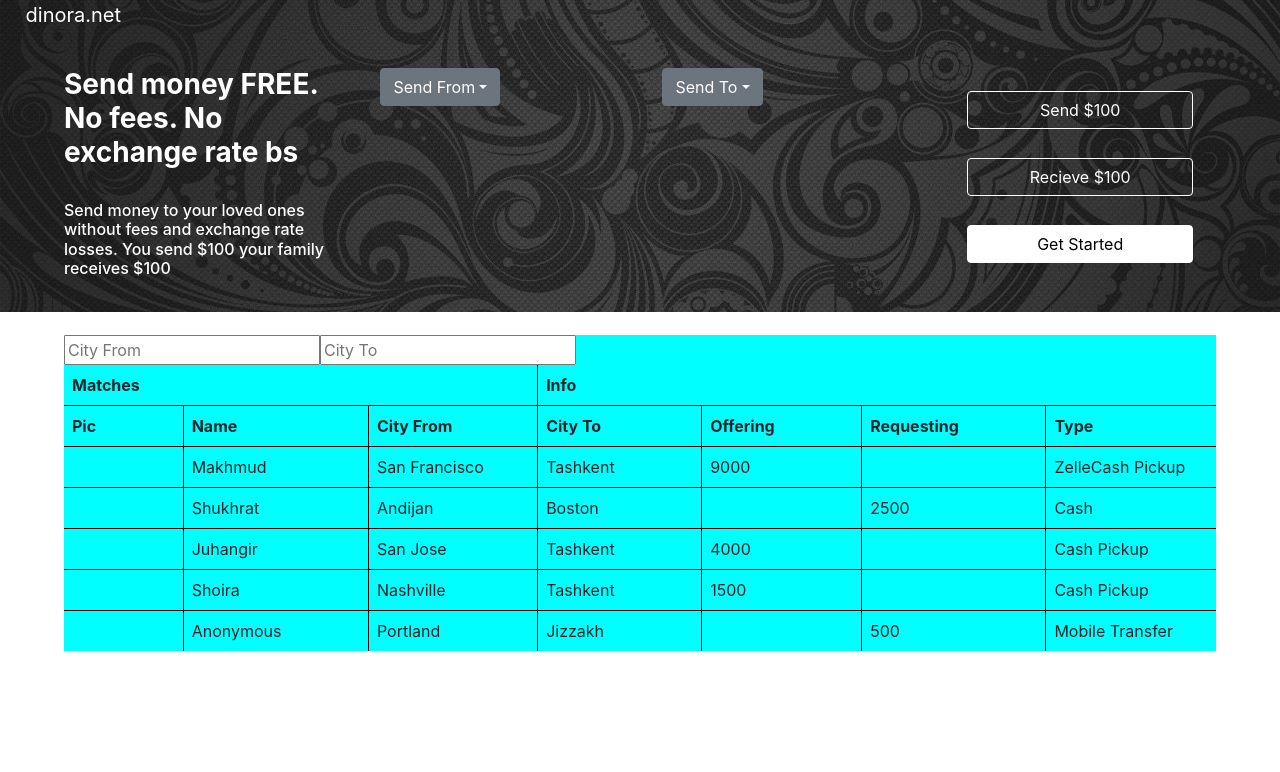
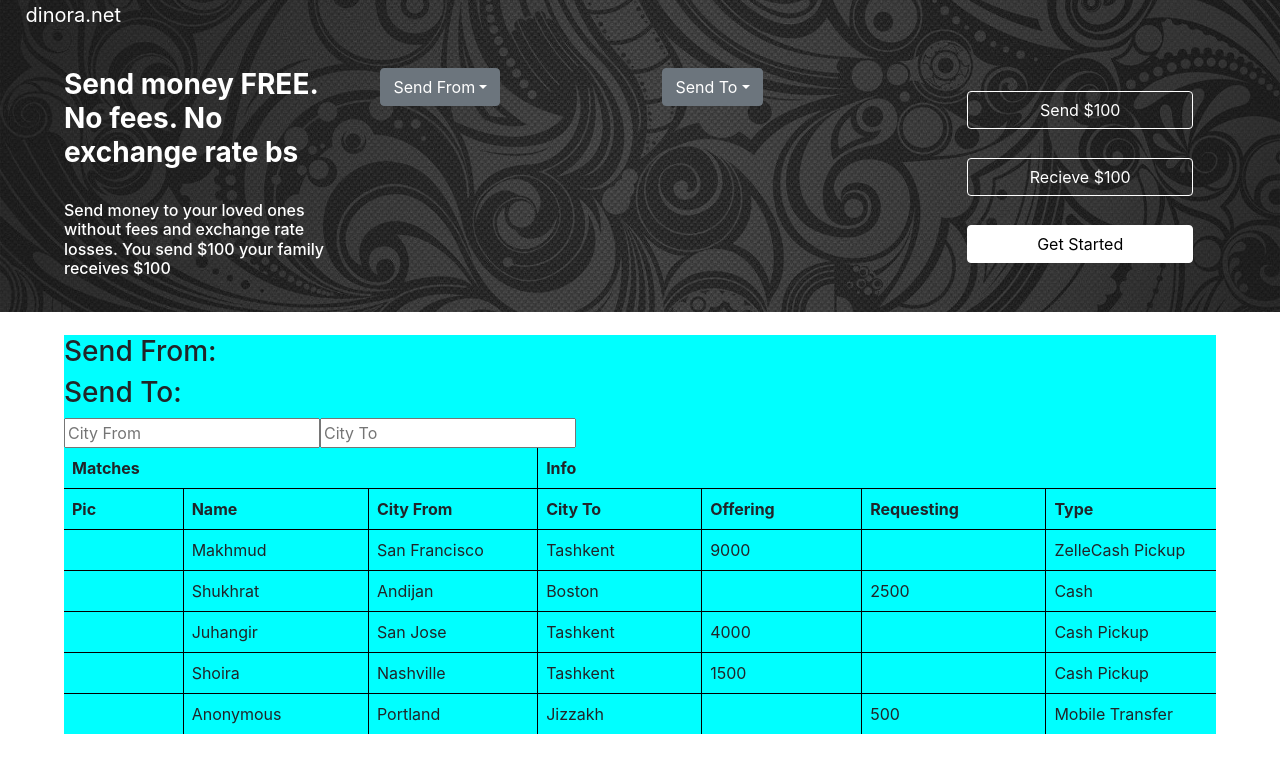
Before and after one commit to aziz158/Dinora.net, a React (Create React App) app in the folder dinora-net/: page / in a window 1280 px wide. Shown: the top 772 px of the page. Built offline with nearby package versions, Linux system fonts and the light colour scheme.

Commit message:
Added placeholder for data passing

```diff
--- a/dinora-net/src/components/Table.js
+++ b/dinora-net/src/components/Table.js
@@ -103,7 +103,9 @@ export default function Table({ columns, data }) {
     <>
         <div className='upper-half-container'>
           <div className='top-table-container'>
-
+            {/* PLACEHOLDER */}
+            <h3>Send From: </h3>
+            <h3>Send To: </h3>
           </div>
           <div className='search-boxes-container'>
             <input
```
